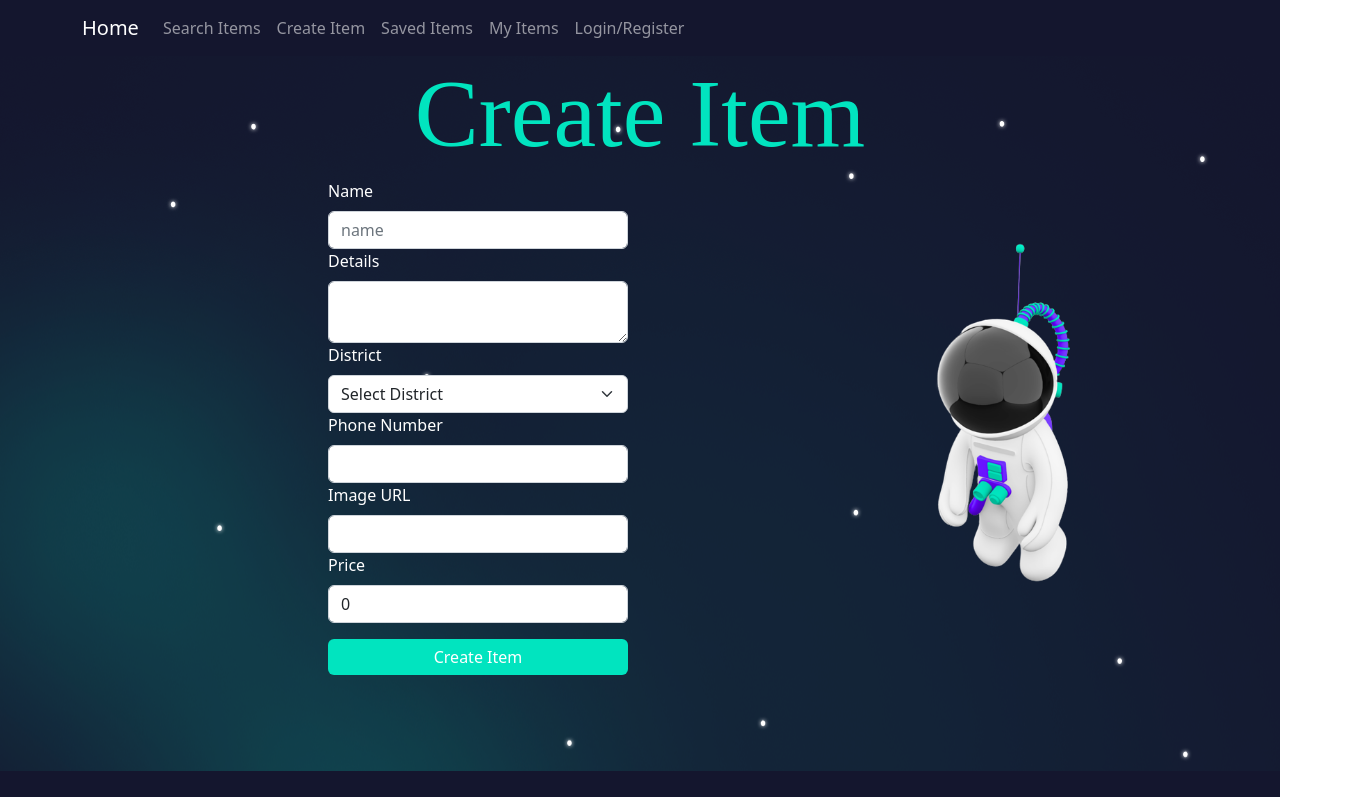
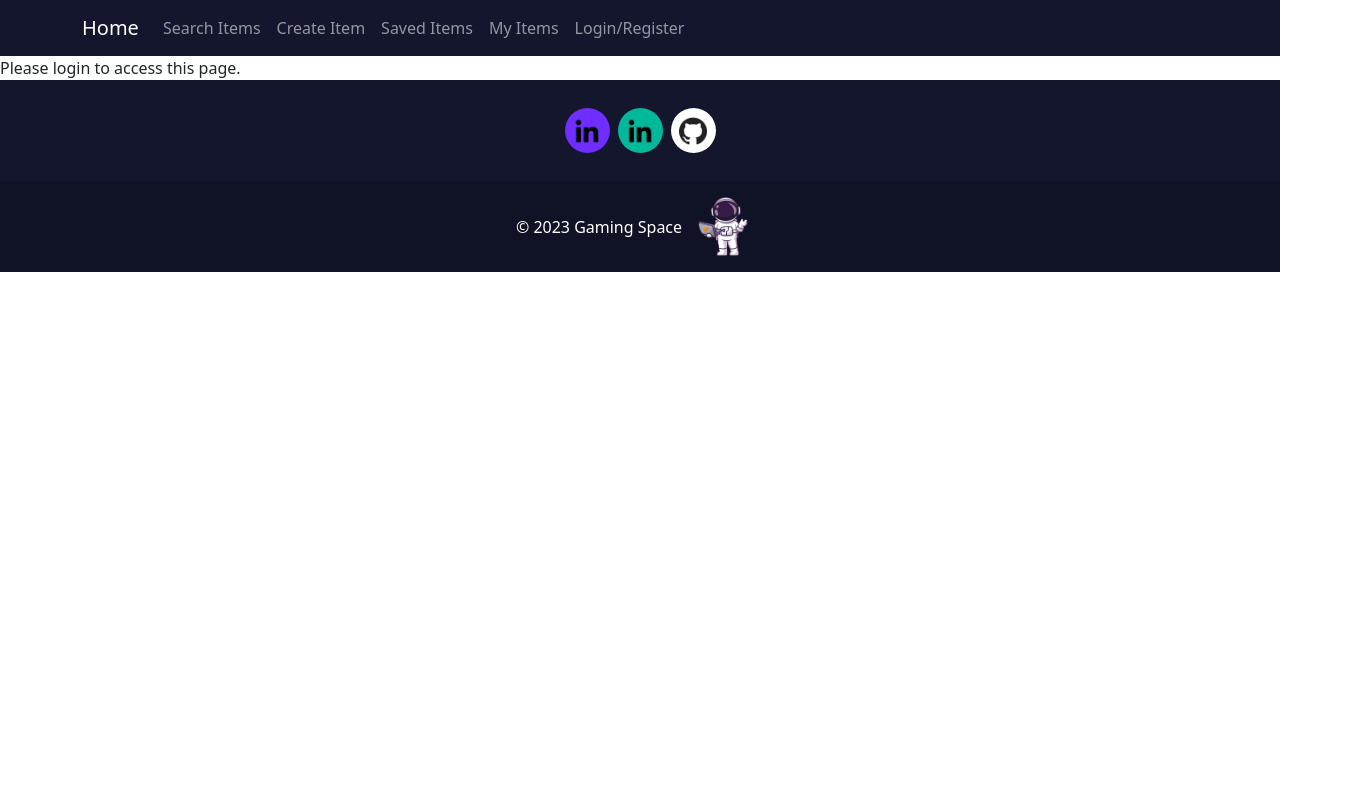
Before and after one commit to Talgaon4/MarketPlace, a React (Create React App) app in the folder client/: page /create-item in a window 1280 px wide. Shown: the top 797 px of the page, 1366 px wide, since content can reach past the window. Built offline with nearby package versions, Linux system fonts and the light colour scheme; a web font is replaced by a local one.

Commit message:
add access to pages only if logged in

```diff
--- a/client/src/App.js
+++ b/client/src/App.js
@@ -1,5 +1,5 @@
-import React from "react";
-import { BrowserRouter as Router, Route, Routes } from "react-router-dom";
+import React, { useState } from "react";
+import { BrowserRouter as Router, Route, Routes, Link, Navigate } from "react-router-dom";
 import "./App.css";
 import { MyNavbar } from "./components/navbar";
 import { Footer } from "./components/footer";
@@ -12,18 +12,33 @@ import { SearchItems } from "./pages/search-items";
 import NotFound from "./components/NotFound"; // Import the NotFound component
 
 function App() {
+  const [authenticated, setAuthenticated] = useState(false);
+
+  const handleLogin = () => {
+    setAuthenticated(true);
+  };
+
+  const handleLogout = () => {
+    setAuthenticated(false);
+  };
+
   return (
     <div className="App">
       <Router>
-        <MyNavbar />
+        <MyNavbar authenticated={authenticated} handleLogout={handleLogout} />
         <Routes>
-          <Route path="/" element={<Home />} />
+          <Route path="/" element={<Home authenticated={authenticated} />} />
           <Route path="/search-items" element={<SearchItems />} />
-          <Route path="/create-item" element={<CreateItem />} />
-          <Route path="/saved-items" element={<SavedItems />} />
-          <Route path="/auth" element={<Auth />} />
-          <Route path="/created-items" element={<CreatedItems />} />
-          <Route path="/create-item/:id" element={<CreateItem />} />
+          <Route path="/auth" element={<Auth handleLogin={handleLogin} />} />
+          {authenticated ? (
+            <>
+              <Route path="/create-item" element={<CreateItem />} />
+              <Route path="/saved-items" element={<SavedItems />} />
+              <Route path="/created-items" element={<CreatedItems />} />
+            </>
+          ) : (
+            <Route path="*" element={<PleaseLogin />} />
+          )}
           <Route path="*" element={<NotFound />} /> {/* Route for 404 page */}
         </Routes>
         <Footer />
@@ -32,4 +47,8 @@ function App() {
   );
 }
 
+function PleaseLogin() {
+  return <div>Please login to access this page.</div>;
+}
+
 export default App;
```
